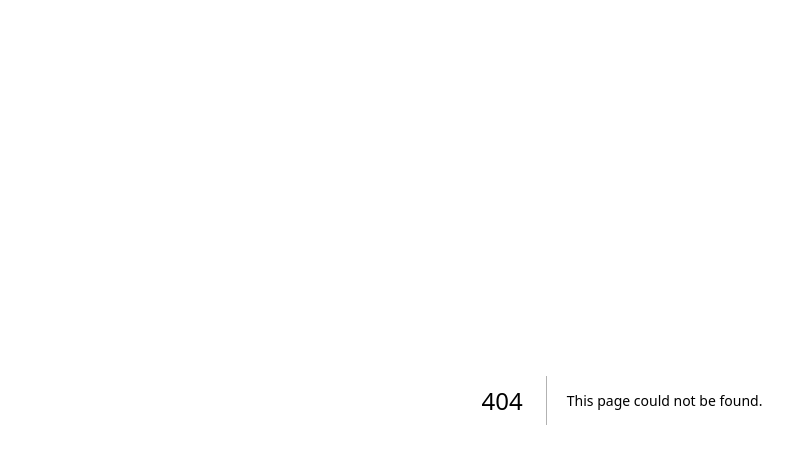
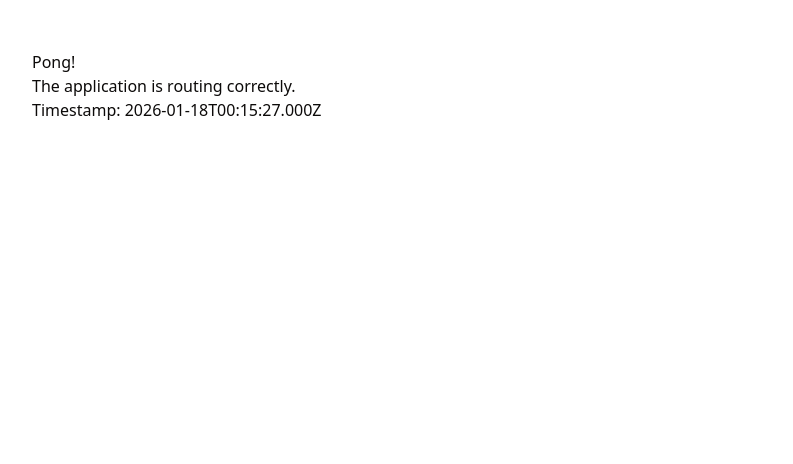
Before and after one commit to George-Luccas/vivenza-life, a Next.js app: page /ping in a window 1280 px wide. Before the commit this address had no page. Shown: the top 464 px of the page, without its empty margins (18-811 px from the left). Built offline with nearby package versions, Linux system fonts and the light colour scheme.

Commit message:
chore: add ping page for connectivity test

```diff
--- /dev/null
+++ b/src/app/ping/page.tsx
@@ -0,0 +1,9 @@
+export default function PingPage() {
+  return (
+    <div style={{ padding: 50, fontFamily: 'system-ui' }}>
+      <h1>Pong!</h1>
+      <p>The application is routing correctly.</p>
+      <p>Timestamp: {new Date().toISOString()}</p>
+    </div>
+  );
+}
```
